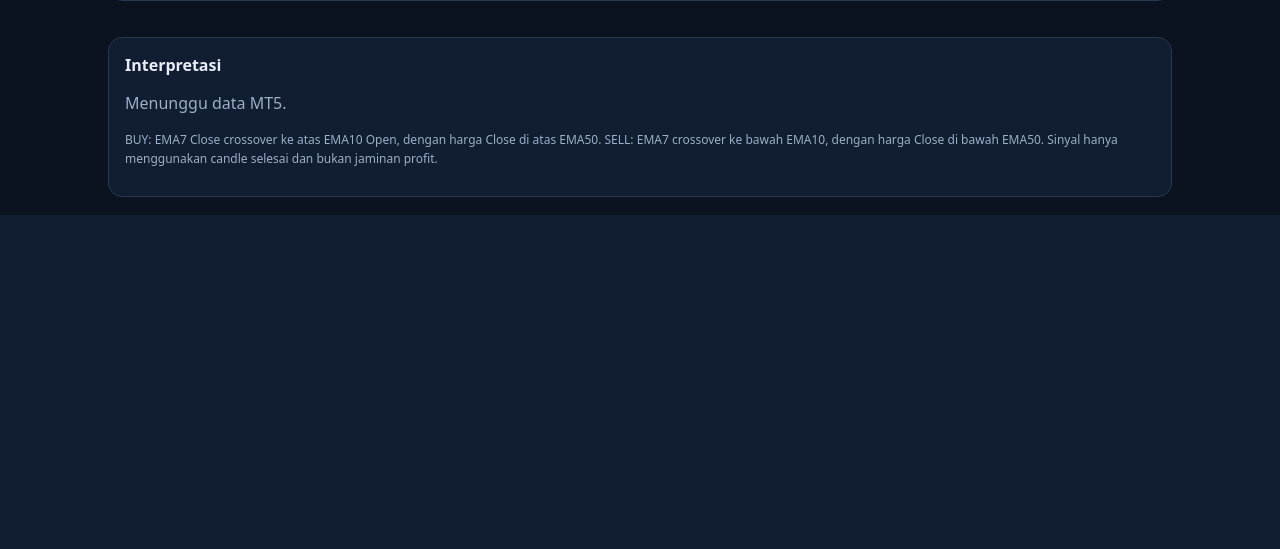
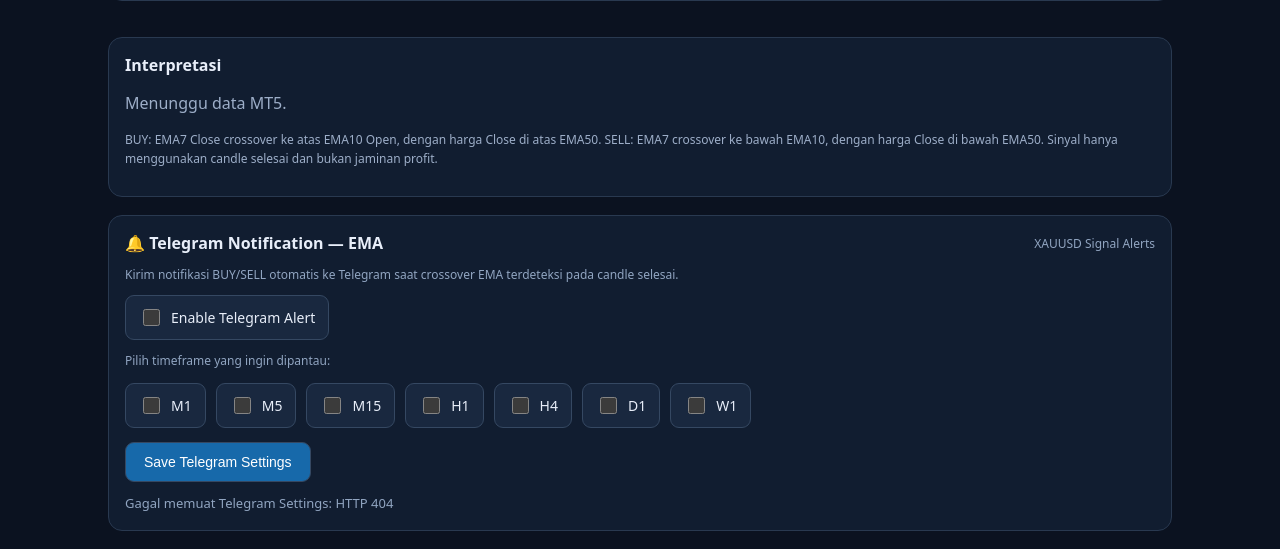
Before and after one commit to oslatush/xaausd-analysis, a Python web app: template xauusd_mobile_web/xauusd_mobile_web/templates/index.html in a window 1280 px wide. Shown: the part 746-1295 px from the top of the page. Before the commit the page ends 961 px from the top, so only its background shows below. Run offline with Jinja, Linux system fonts and the light colour scheme; the template is opened without the code that fills it, so the values that code supplies are empty.

Commit message:
Update index.html

```diff
--- a/xauusd_mobile_web/xauusd_mobile_web/templates/index.html
+++ b/xauusd_mobile_web/xauusd_mobile_web/templates/index.html
@@ -156,6 +156,53 @@ select, button {
   display: none;
 }
 
+/* Telegram Notification */
+.telegram-panel {
+  margin-top: 18px;
+}
+
+.telegram-options {
+  display: flex;
+  flex-wrap: wrap;
+  gap: 10px;
+  margin: 14px 0;
+}
+
+.telegram-option {
+  display: inline-flex;
+  align-items: center;
+  gap: 8px;
+  background: #19283f;
+  border: 1px solid #354862;
+  border-radius: 9px;
+  padding: 10px 13px;
+  cursor: pointer;
+  font-size: 14px;
+}
+
+.telegram-option input {
+  accent-color: #46d8a0;
+  width: 17px;
+  height: 17px;
+}
+
+.telegram-save {
+  background: #1769aa;
+  padding: 11px 18px;
+}
+
+.telegram-save:disabled {
+  opacity: .5;
+  cursor: wait;
+}
+
+.telegram-status {
+  margin-top: 12px;
+  font-size: 13px;
+  color: #91a5c1;
+  min-height: 20px;
+}
+
 @media(max-width:700px) {
   .cards, .indicators {
     grid-template-columns: repeat(2,1fr);
@@ -198,8 +245,8 @@ select, button {
   </a>
 
   <a href="/zzl">
-  ⚡ ZZL Scanner
-</a>
+    ⚡ ZZL Scanner
+  </a>
 
   <button
     class="logout-btn"
@@ -291,6 +338,71 @@ select, button {
     dan bukan jaminan profit.
   </p>
 </div>
+
+<!-- TELEGRAM SETTINGS EMA -->
+<section class="panel telegram-panel">
+  <div class="row">
+    <strong>🔔 Telegram Notification — EMA</strong>
+    <span class="muted">XAUUSD Signal Alerts</span>
+  </div>
+
+  <p class="muted">
+    Kirim notifikasi BUY/SELL otomatis ke Telegram
+    saat crossover EMA terdeteksi pada candle selesai.
+  </p>
+
+  <label class="telegram-option">
+    <input type="checkbox" id="telegramEnabled">
+    Enable Telegram Alert
+  </label>
+
+  <p class="muted">Pilih timeframe yang ingin dipantau:</p>
+
+  <div class="telegram-options" id="telegramFrames">
+    <label class="telegram-option">
+      <input type="checkbox" value="M1"> M1
+    </label>
+
+    <label class="telegram-option">
+      <input type="checkbox" value="M5"> M5
+    </label>
+
+    <label class="telegram-option">
+      <input type="checkbox" value="M15"> M15
+    </label>
+
+    <label class="telegram-option">
+      <input type="checkbox" value="H1"> H1
+    </label>
+
+    <label class="telegram-option">
+      <input type="checkbox" value="H4"> H4
+    </label>
+
+    <label class="telegram-option">
+      <input type="checkbox" value="D1"> D1
+    </label>
+
+    <label class="telegram-option">
+      <input type="checkbox" value="W1"> W1
+    </label>
+  </div>
+
+  <button
+    class="telegram-save"
+    id="telegramSave"
+    type="button"
+    onclick="saveTelegramEMA()"
+  >
+    Save Telegram Settings
+  </button>
+
+  <div
+    id="telegramStatus"
+    class="telegram-status"
+    role="status"
+  ></div>
+</section>
 
 </main>
 
@@ -549,6 +661,122 @@ window.onresize = () => draw(last);
 
 load();
 setInterval(load, 60000);
+
+
+// ===================================
+// TELEGRAM NOTIFICATION — EMA
+// ===================================
+
+async function loadTelegramEMA() {
+  const status = $('telegramStatus');
+
+  try {
+    const response = await fetch('/api/telegram/settings', {
+      credentials: 'same-origin',
+      cache: 'no-store'
+    });
+
+    if (response.status === 401) {
+      window.location.replace('/login');
+      return;
+    }
+
+    if (!response.ok) {
+      throw new Error('HTTP ' + response.status);
+    }
+
+    const settings = await response.json();
+    const emaSettings = settings.ema;
+
+    $('telegramEnabled').checked = emaSettings.enabled;
+
+    document.querySelectorAll(
+      '#telegramFrames input[type="checkbox"]'
+    ).forEach(input => {
+      input.checked = emaSettings.timeframes.includes(input.value);
+    });
+
+    status.textContent = 'Pengaturan Telegram berhasil dimuat.';
+
+  } catch (error) {
+    status.textContent =
+      'Gagal memuat Telegram Settings: ' + error.message;
+  }
+}
+
+
+async function saveTelegramEMA() {
+  const button = $('telegramSave');
+  const status = $('telegramStatus');
+
+  button.disabled = true;
+  status.textContent = 'Menyimpan pengaturan...';
+
+  try {
+    // Read existing settings to preserve BBMA and ZZL.
+    const getResponse = await fetch('/api/telegram/settings', {
+      credentials: 'same-origin',
+      cache: 'no-store'
+    });
+
+    if (getResponse.status === 401) {
+      window.location.replace('/login');
+      return;
+    }
+
+    if (!getResponse.ok) {
+      throw new Error('Gagal membaca pengaturan');
+    }
+
+    const settings = await getResponse.json();
+
+    const enabled = $('telegramEnabled').checked;
+
+    const timeframes = Array.from(
+      document.querySelectorAll(
+        '#telegramFrames input[type="checkbox"]:checked'
+      )
+    ).map(input => input.value);
+
+    if (enabled && timeframes.length === 0) {
+      throw new Error('Pilih minimal satu timeframe.');
+    }
+
+    settings.ema = {
+      enabled: enabled,
+      timeframes: timeframes
+    };
+
+    const saveResponse = await fetch('/api/telegram/settings', {
+      method: 'PUT',
+      credentials: 'same-origin',
+      headers: {
+        'Content-Type': 'application/json'
+      },
+      body: JSON.stringify(settings)
+    });
+
+    if (saveResponse.status === 401) {
+      window.location.replace('/login');
+      return;
+    }
+
+    if (!saveResponse.ok) {
+      throw new Error('HTTP ' + saveResponse.status);
+    }
+
+    status.textContent =
+      '✓ Pengaturan Telegram EMA berhasil disimpan.';
+
+  } catch (error) {
+    status.textContent =
+      'Gagal menyimpan: ' + error.message;
+  } finally {
+    button.disabled = false;
+  }
+}
+
+loadTelegramEMA();
 </script>
 
 </body>
```
